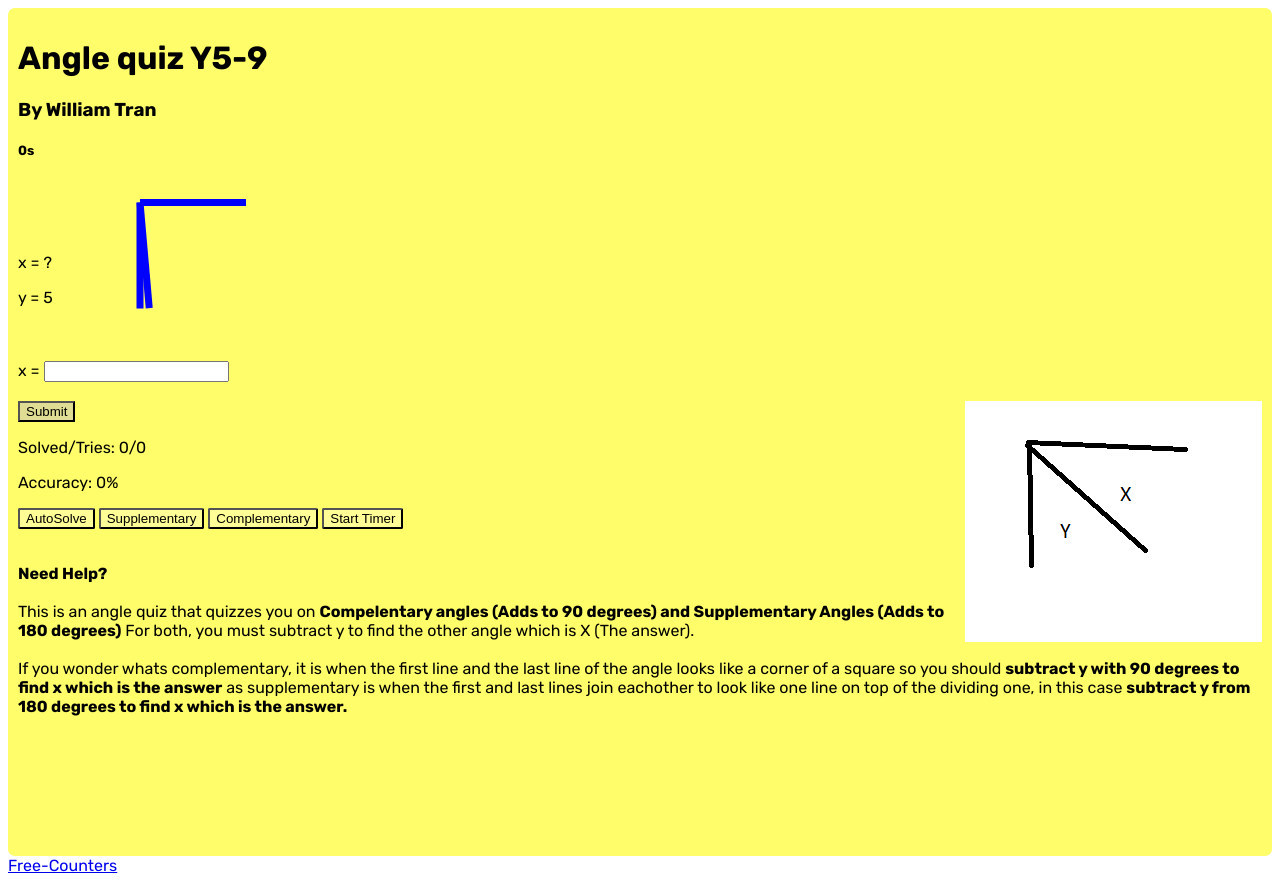
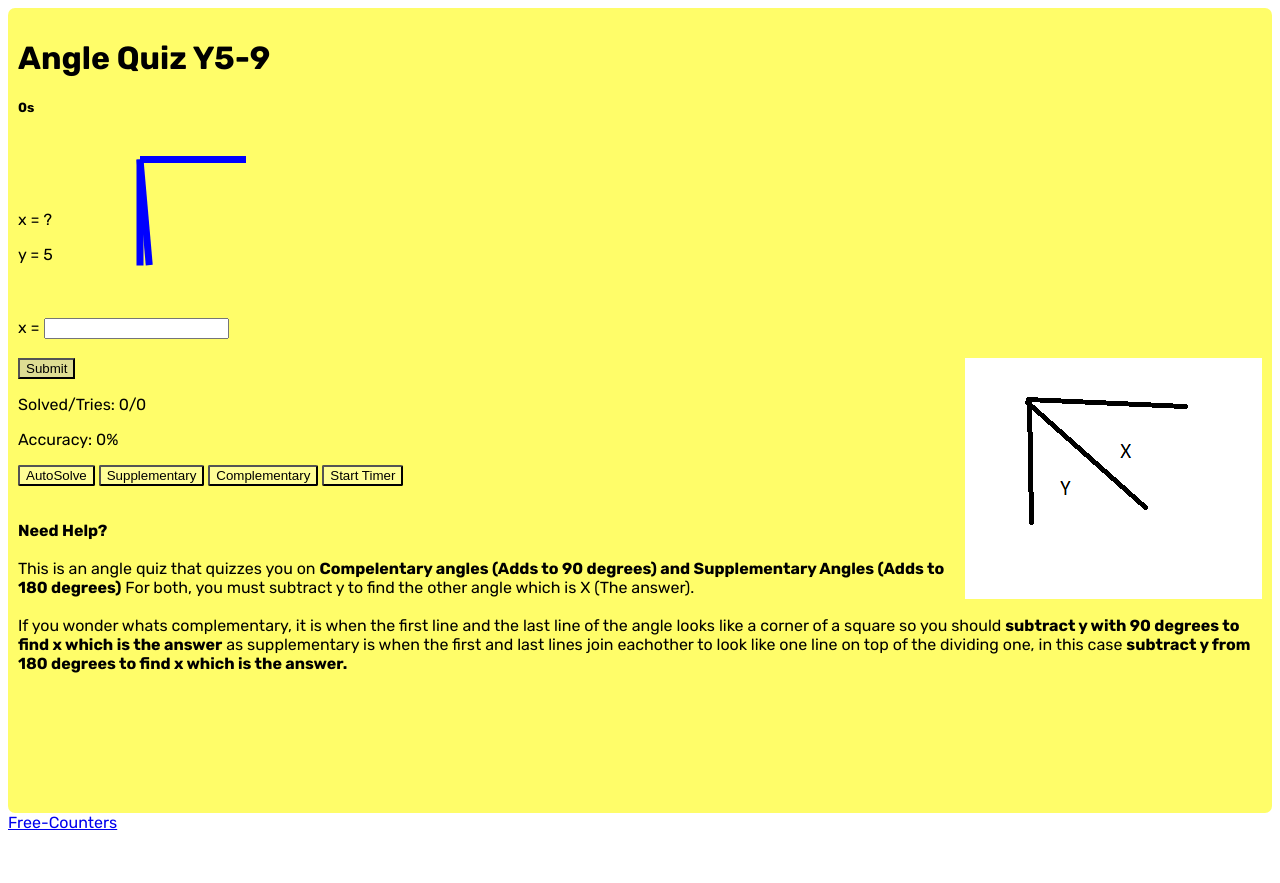
Before and after one commit to Jacalastre123/angleMath, a plain HTML site: page index.html in a window 1280 px wide. After the commit the page ends 840 px from the top, so only its background shows below. Drawn offline with Linux system fonts and the light colour scheme.

Commit message:
Update index.html

```diff
--- a/index.html
+++ b/index.html
@@ -75,8 +75,8 @@ background-color: rgba(190, 190, 190, 0.5);
 </head>
 <body>
 <div class="contains">
-    <h1 id="title">Angle quiz Y5-9</h1>
-    <h3>By William Tran</h3>
+<h1 id="title">Angle Quiz Y5-9</h1>
+
 	<h5 id="timer">0s</h5>
     <br>
 
```
